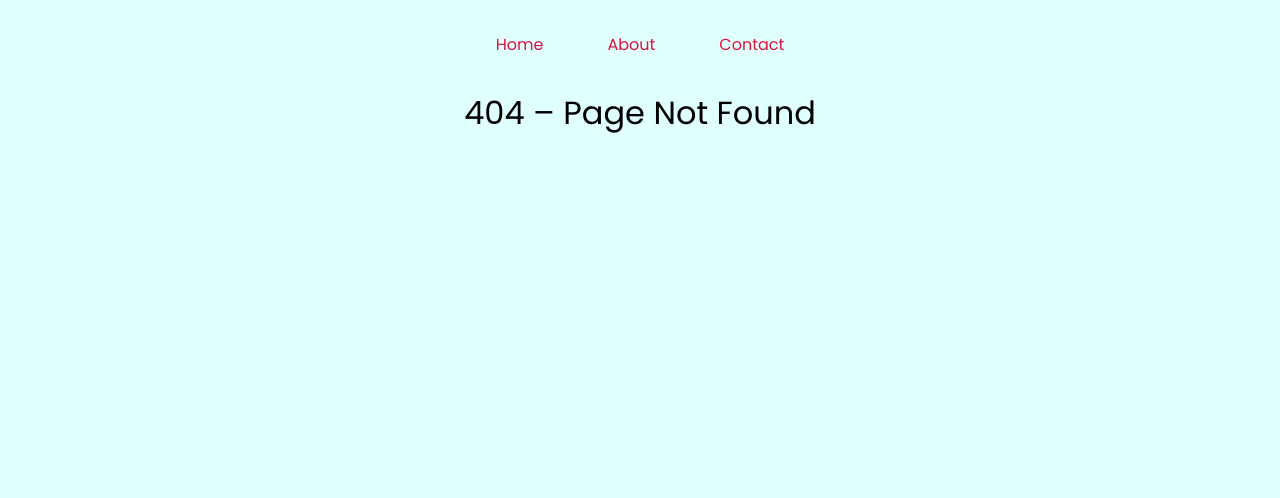
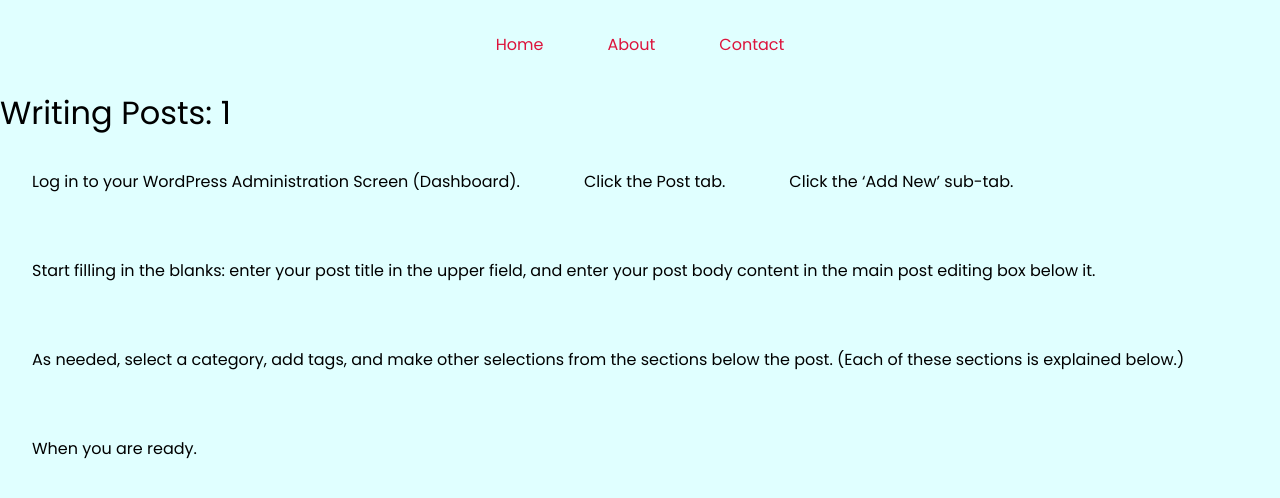
Before and after one commit to renuyarasu/react-rounter, a React (Create React App) app: page /post/1 in a window 1280 px wide. Before the commit this address had no page. Shown: the top 498 px of the page. Built offline with nearby package versions, Linux system fonts and the light colour scheme.

Commit message:
working with match

```diff
--- a/src/App.css
+++ b/src/App.css
@@ -17,7 +17,8 @@ body{
 h1{
   font-weight: 400;
 }
-u{list-style: none;}
+ul{list-style: none;}
 li{display: inline-block;padding: 2rem;}
 li a{text-decoration: none;color: crimson;}
 li a:hover{text-decoration: underline;}
+ol li{display: block;padding: 1rem;}
--- a/src/App.js
+++ b/src/App.js
@@ -5,6 +5,7 @@ import Home from './Pages/Home';
 import About from './Pages/About';
 import Contact from './Pages/Contact';
 import Notfound from './Pages/Notfound';
+import Post from './Pages/Post';
 
 const App = () => {
   return (
@@ -15,6 +16,7 @@ const App = () => {
           <Route path='/' exact component={Home} />
           <Route path='/about' component={About} />
           <Route path='/contact' component={Contact} />
+          <Route path='/post/:id' component={Post} />
           <Route component={Notfound} />
         </Switch>
       </div>
--- /dev/null
+++ b/src/Pages/Post.js
@@ -0,0 +1,19 @@
+import React from 'react'
+
+const Post = ({match}) => {
+    return (
+        <div>
+            <h1>Writing Posts: {match.params.id}</h1>
+            <ul>
+                <li>Log in to your WordPress Administration Screen (Dashboard).</li>
+                <li>Click the Post tab.</li>
+                <li>Click the ‘Add New’ sub-tab.</li>
+                <li>Start filling in the blanks: enter your post title in the upper field, and enter your post body content in the main post editing box below it.</li>
+                <li>As needed, select a category, add tags, and make other selections from the sections below the post. (Each of these sections is explained below.)</li>
+                <li>When you are ready.</li>
+            </ul>
+        </div>
+    )
+}
+
+export default Post
```
